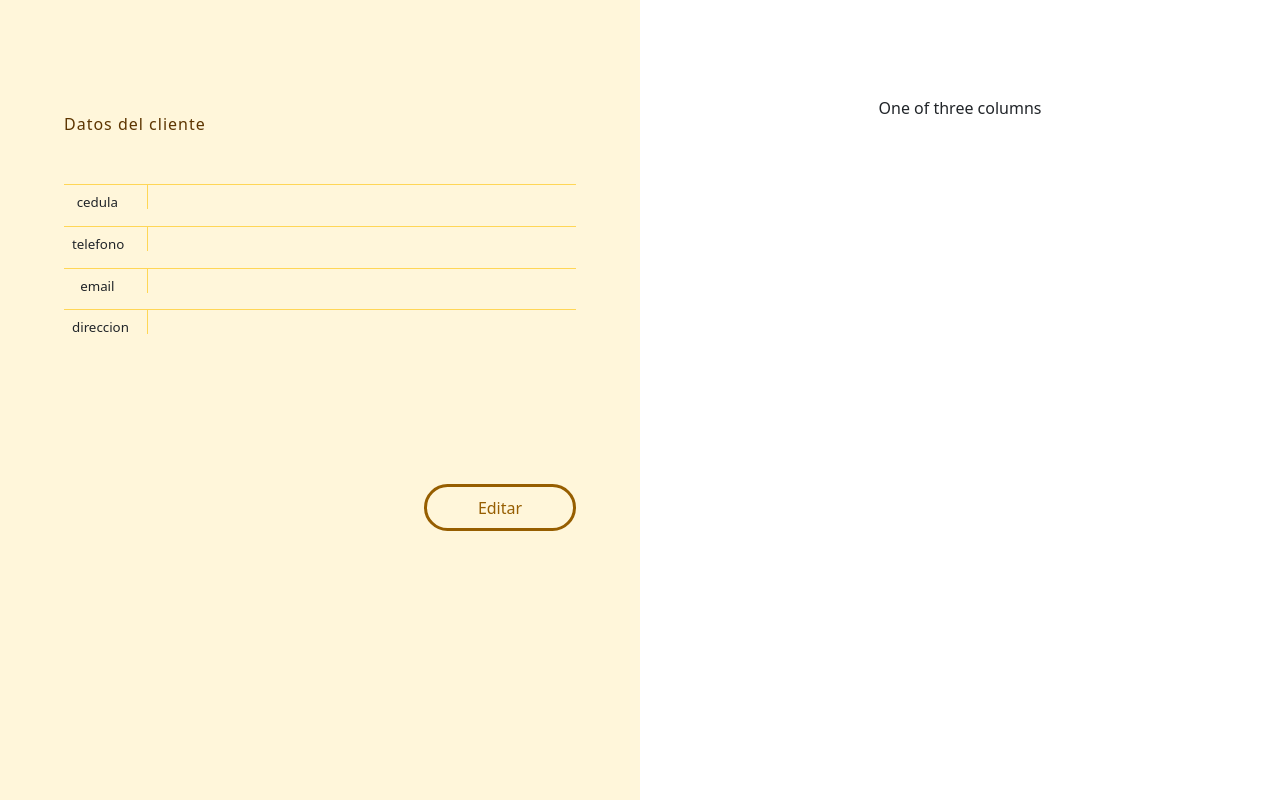
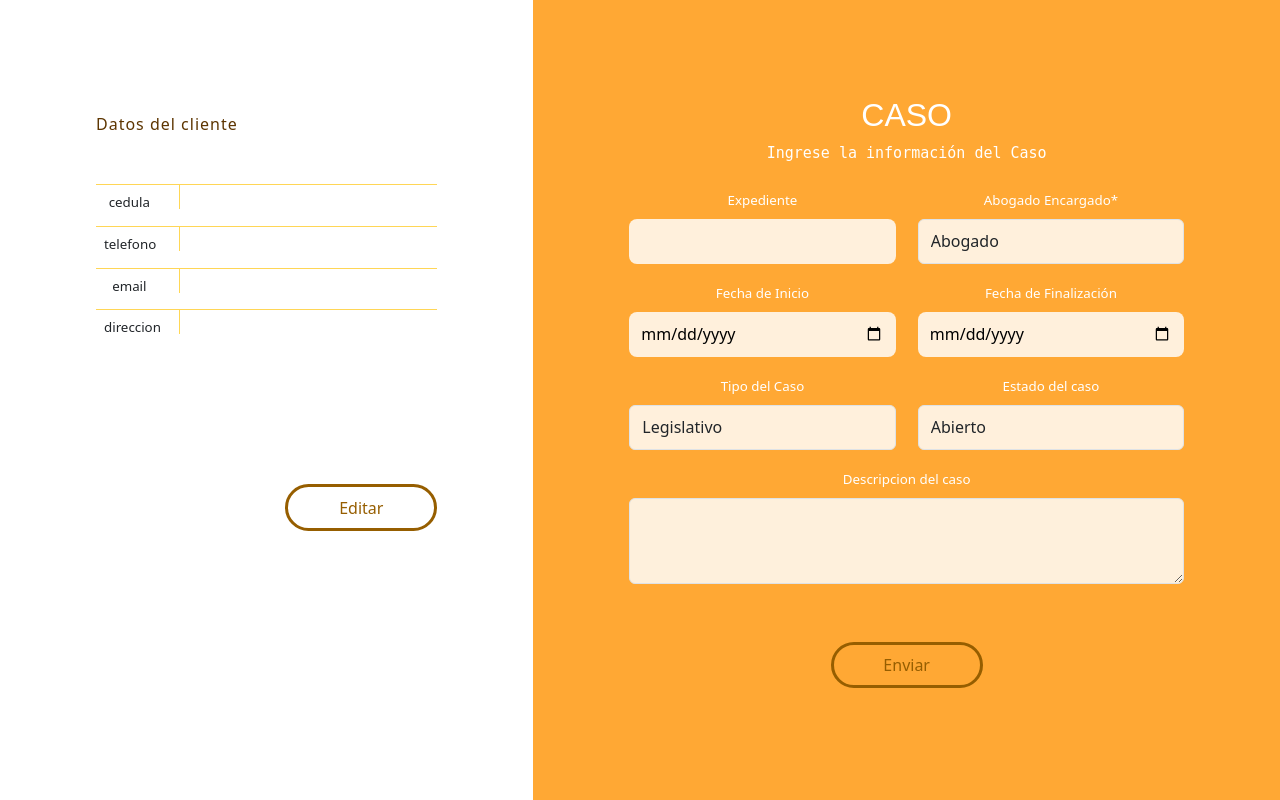
Before and after one commit to iDCrown/veterinaria, a PHP site: page /casos.php?cedula=1 in a window 1280 px wide. Run offline with PHP 8.4, Linux system fonts and the light colour scheme; data that the repository does not hold is empty.

Commit message:
form casos

```diff
--- /dev/null
+++ b/casos.css
@@ -0,0 +1,168 @@
+
+.containerr{
+  height: 100vh;
+  margin: 0;
+  width: 100vw;
+}
+.content{
+  height: 100%;
+
+}
+.col{
+  height: 100%;
+  width: 50%;
+  padding:6em 6em 2em !important;
+}
+.fs-2{
+  text-align: justify;
+  margin-bottom: .5em;
+  text-transform: uppercase;
+  color: #f0b80f;
+  font-family: sans-serif;
+}
+.hstack{
+  width: 29em;
+  margin-bottom: 0.3em;
+  border-top: 1px solid #ffd656;
+  width: 100%;
+}
+.title{
+  font-weight: 500;
+  width: 5em;
+  font-family: serif;
+  font-size: smaller;
+  text-align: center;
+}
+.subt{
+  font-weight: 200;
+  letter-spacing: 1px;
+  font-size: smaller;
+}
+.p-2{
+  font-family: system-ui;
+}
+.parraf{
+  margin-bottom: 3em;
+  display: flex;
+  color: #5d3500;
+  letter-spacing: 1px;
+}
+.bnt{
+  align-self: center;
+  border: 3px solid #e5ffba;
+  height: 2.9em;
+  width: 9.5em;
+  background: transparent;
+  color: #d1ff98;
+  border-radius: 3em;
+  margin-top: 10px;
+}
+.btn-bn:hover {
+  background: #e5ffba;
+  color: rgb(0, 95, 8);
+  transition-timing-function: cubic-bezier(0.22, 0.61, 0.36, 1);
+  transition-duration: 0.5s;
+}
+.vrr{
+  display: inline-block;
+  align-self: stretch;
+  height: 1.5em;
+  background-color: #ffd755;
+  width: .1em;
+}
+.row{
+  --bs-gutter-x: 0 !important;
+}
+.buton{
+  display: flex;
+  justify-content: flex-end;
+}
+.background{
+  background: #ffa834;
+}
+.h2_crear {
+  color: #fff9ef;
+  font-family: monospace;
+}
+
+.forml1{
+  display: flex;
+  width: 100%;
+  justify-content: space-between;
+}
+.first {
+  width: 48%;
+}
+.for {
+  height: 45px;
+  border: none;
+  background: #fff0dc !important;
+  border-radius: 8px;
+  display: block;
+  width: 100%;
+  padding: .375rem .75rem;
+  font-size: 1rem;
+  font-weight: 400;
+  line-height: 1.5;
+  transition: border-color .15s ease-in-out, box-shadow .15s ease-in-out;
+}
+.conteiner-form{
+  display: flex;
+  flex-direction: column;
+}
+.conteiner-modal{
+  display: flex;
+  flex-direction: column;
+  text-align: justify;
+}
+.btn-brown{
+  align-self: center;
+  border: 3px solid #965e00;
+  height: 2.9em;
+  width: 9.5em;
+  background: transparent;
+  color: #965e01;
+  border-radius: 3em;
+  margin-top: 10px;
+}
+.btn-brown:hover {
+  background: #965e00;
+  color:#ffffff ;
+  transition-timing-function: cubic-bezier(0.22, 0.61, 0.36, 1);
+  transition-duration: 0.5s;
+}
+.warning:hover{
+  background: #fff6e8;
+  border:3px solid rgb(255 207 153);
+  color:#965e00 ;
+  transition-timing-function: cubic-bezier(0.22, 0.61, 0.36, 1);
+  transition-duration: 0.5s;
+}
+.for:focus{
+  outline: none;
+}
+.for:focus-visible{
+  border: 3px solid #965e00;
+}
+.h2_crear{
+  color: #ffffff;
+  font-family: sans-serif;
+  text-transform: uppercase;
+}
+.p_crear{
+  font-size: 15px;
+  font-family: monospace;
+  color: #ffffff;
+}
+.form-label{
+  font-size: smaller;
+  color: #ffffff;
+}
+.form-labe{
+  font-size: smaller;
+  color: #e5992f;
+}
+.fs-5{
+  color: #ffb11d;
+  text-transform: uppercase;
+}
--- a/casos.php
+++ b/casos.php
@@ -102,22 +102,21 @@
     <meta charset="UTF-8">
     <meta name="viewport" content="width=device-width, initial-scale=1.0">
     <title>CREAR</title>
-    <link rel="stylesheet" href="./css/casos.css">
-    <link rel="stylesheet" href="./css/crear.css">
+    <link rel="stylesheet" href="./casos.css">
 
     <script src="https://code.jquery.com/jquery-3.6.0.min.js"
-            integrity="sha256-/xUj+3OJU5yExlq6GSYGSHk7tPXikynS7ogEvDej/m4=" crossorigin="anonymous"></script>
+      integrity="sha256-/xUj+3OJU5yExlq6GSYGSHk7tPXikynS7ogEvDej/m4=" crossorigin="anonymous"></script>
 
     <script src="https://cdn.jsdelivr.net/npm/bootstrap@5.1.3/dist/js/bootstrap.bundle.min.js"
-        integrity="sha384-ka7Sk0Gln4gmtz2MlQnikT1wXgYsOg+OMhuP+IlRH9sENBO0LRn5q+8nbTov4+1p"
-        crossorigin="anonymous"></script>
+      integrity="sha384-ka7Sk0Gln4gmtz2MlQnikT1wXgYsOg+OMhuP+IlRH9sENBO0LRn5q+8nbTov4+1p"
+      crossorigin="anonymous"></script>
+    <link href="https://cdn.jsdelivr.net/npm/bootstrap@5.3.3/dist/css/bootstrap.min.css" rel="stylesheet" integrity="sha384-QWTKZyjpPEjISv5WaRU9OFeRpok6YctnYmDr5pNlyT2bRjXh0JMhjY6hW+ALEwIH" crossorigin="anonymous">
 
-        <link href="https://cdn.jsdelivr.net/npm/bootstrap@5.3.3/dist/css/bootstrap.min.css" rel="stylesheet" integrity="sha384-QWTKZyjpPEjISv5WaRU9OFeRpok6YctnYmDr5pNlyT2bRjXh0JMhjY6hW+ALEwIH" crossorigin="anonymous">
-</head>
+  </head>
 <body>
   <div class="containerr text-center">
     <div class="row content align-items-center">
-      <div class="col clientes">
+      <div class="col col-5 clientes">
         <h2 class="fs-2"><?php echo $fila['nombre']; ?></h2>
         <p class="parraf">Datos del cliente</p>
         <div style="margin-bottom: 8em">
@@ -146,37 +145,37 @@
         <div class="buton">
           <button type="button" class="btn-brown" data-bs-toggle="modal" data-bs-target="#exampleModal" >Editar</button>
         </div>
-
+      <!-- MODAL -->
         <div class="modal fade" id="exampleModal" tabindex="-1" aria-labelledby="exampleModalLabel" aria-hidden="true">
           <div class="modal-dialog">
             <div class="modal-content">
               <div class="modal-header">
-                <h1 class="modal-title fs-5" id="exampleModalLabel">Modal title</h1>
+                <h1 class="modal-title fs-5" id="exampleModalLabel">Editar Cliente</h1>
                 <button type="button" class="btn-close" data-bs-dismiss="modal" aria-label="Close"></button>
               </div>
               <div class="modal-body">
 
-                <form class="conteiner-form" method="POST" action="<?php echo $_SERVER['PHP_SELF']; ?>">
+                <form class="conteiner-modal" method="POST" action="<?php echo $_SERVER['PHP_SELF']; ?>">
                   <div class="forml1">
                     <div class="first mb-3">
-                      <label for="cedula" class="form-label">Cedula</label>
+                      <label for="cedula" class="form-labe">Cedula</label>
                       <input type="number" class="for" name="cedula" id="exampleInputEmail1" aria-describedby="emailHelp" value="<?php echo $fila['cedula']; ?>">
                     </div>
                     <div class="first mb-3">
-                      <label for="nombre" class="form-label">Nombre Completo</label>
+                      <label for="nombre" class="form-labe">Nombre Completo</label>
                       <input type="text" class=" for" name="nombre" id="exampleInputPassword1"  value="<?php echo $fila['nombre']; ?>">
                     </div>
                   </div>
                   <div class="mb-3">
-                    <label for="email" class="form-label">Correo Electronico</label>
+                    <label for="email" class="form-labe">Correo Electronico</label>
                     <input type="email" class="for b1" name="email" id="exampleInputPassword1"  value="<?php echo $fila['email']; ?>">
                   </div>
                   <div class="mb-3">
-                    <label for="telefono" class="form-label">Numero Telefonico</label>
+                    <label for="telefono" class="form-labe">Numero Telefonico</label>
                     <input type="number" class="for b2" name="telefono" id="exampleInputPassword1"  value="<?php echo $fila['telefono']; ?>">
                   </div>
                   <div class="mb-3">
-                    <label for="direccion" class="form-label">Dirección</label>
+                    <label for="direccion" class="form-labe">Dirección</label>
                     <input type="text" class="for b3" name="direccion" id="exampleInputPassword1"  value="<?php echo $fila['direccion']; ?>">
                   </div>
 
@@ -193,8 +192,68 @@
 
 
       </div>
-      <div class="col caso">
-        One of three columns
+      <div class="col background">
+        <h2 class="h2_crear">Caso</h2>
+        <p class="p_crear" >Ingrese la información del Caso</p>
+        <div style="margin-top: 22px">
+          <form class="conteiner-form" method="POST" action="<?php echo $_SERVER['PHP_SELF']; ?>">
+
+            <div class="forml1">
+              <div class="first mb-3">
+                <label for="cedula" class="form-label">Expediente</label>
+                <input type="number" class="for" name="cedula" id="exampleInputEmail1" aria-describedby="emailHelp">
+              </div>
+              <div class="first mb-3">
+                <label for="nombre" class="form-label">Abogado Encargado*</label>
+                <select class="form-select for" aria-label="Default select example">
+                  <option selected>Abogado</option>
+                  <option value="1">1</option>
+                  <option value="2">2</option>
+                  <option value="3">3</option>
+              </select>
+              </div>
+            </div>
+
+            <div class="forml1">
+              <div class="first mb-3">
+                <label for="nombre" class="form-label">Fecha de Inicio</label>
+                <input type="date" class=" for"  name="dateFirst">
+              </div>
+              <div class="first mb-3">
+
+                <label for="nombre" class="form-label">Fecha de Finalización</label>
+                <input type="date" class=" for"  name="dateFirst">
+              </div>
+            </div>
+
+            <div class="forml1">
+              <div class="first mb-3">
+              <label for="nombre" class="form-label">Tipo del Caso</label>
+                <select class="form-select  for" aria-label="Default select example">
+                  <option value="1">Legislativo</option>
+                  <option value="2">criminología</option>
+                  <option value="3">fiscal</option>
+              </select>
+              </div>
+
+              <div class="first mb-3">
+              <label for="nombre" class="form-label">Estado del caso</label>
+                <select class="form-select  for" aria-label="Default select example">
+                  <option value="1">Abierto</option>
+                  <option value="2">Cerrado</option>
+                  <option value="3">Escalado</option>
+                  <option value="3">Cancelado</option>
+              </select>
+              </div>
+            </div>
+
+            <div class="mb-3">
+              <label for="exampleFormControlTextarea1" class="form-label">Descripcion del caso</label>
+              <textarea class="form-control " style="background: #fef0dc; margin-bottom: 2em;" id="exampleFormControlTextarea1" rows="3"></textarea>
+            </div>
+            <button type="submit" class="btn-brown warning" name="enviar">Enviar</button>
+          </form>
+        </div>
       </div>
     </div>
   </div>
--- a/css/casos.css
+++ /dev/null
@@ -1,81 +0,0 @@
-
-.containerr{
-  height: 100vh;
-  margin: 0;
-  width: 100vw;
-}
-.content{
-  height: 100%;
-
-}
-.col{
-  height: 100%;
-  width: 50%;
-  padding:6em 4em 2em !important;
-}
-.fs-2{
-  text-align: justify;
-  margin-bottom: .5em;
-  font-family: serif;
-  color: #f0b80f;
-}
-.clientes{
-  background: #fff6da;
-}
-.hstack{
-  width: 29em;
-  margin-bottom: 0.3em;
-  border-top: 1px solid #ffd656;
-  width: 100%;
-}
-.title{
-  font-weight: 500;
-  width: 5em;
-  font-family: serif;
-  font-size: smaller;
-  text-align: center;
-}
-.subt{
-  font-weight: 200;
-  letter-spacing: 1px;
-  font-size: smaller;
-}
-.p-2{
-  font-family: system-ui;
-}
-.parraf{
-  margin-bottom: 3em;
-  display: flex;
-  color: #5d3500;
-  letter-spacing: 1px;
-}
-.bnt{
-  align-self: center;
-  border: 3px solid #e5ffba;
-  height: 2.9em;
-  width: 9.5em;
-  background: transparent;
-  color: #d1ff98;
-  border-radius: 3em;
-  margin-top: 10px;
-}
-.btn-bn:hover {
-  background: #e5ffba;
-  color: rgb(0, 95, 8);
-  transition-timing-function: cubic-bezier(0.22, 0.61, 0.36, 1);
-  transition-duration: 0.5s;
-}
-.vrr{
-  display: inline-block;
-  align-self: stretch;
-  height: 1.5em;
-  background-color: #ffd755;
-  width: .1em;
-}
-.row{
-  --bs-gutter-x: 0 !important;
-}
-.buton{
-  display: flex;
-  justify-content: flex-end;
-}
```
